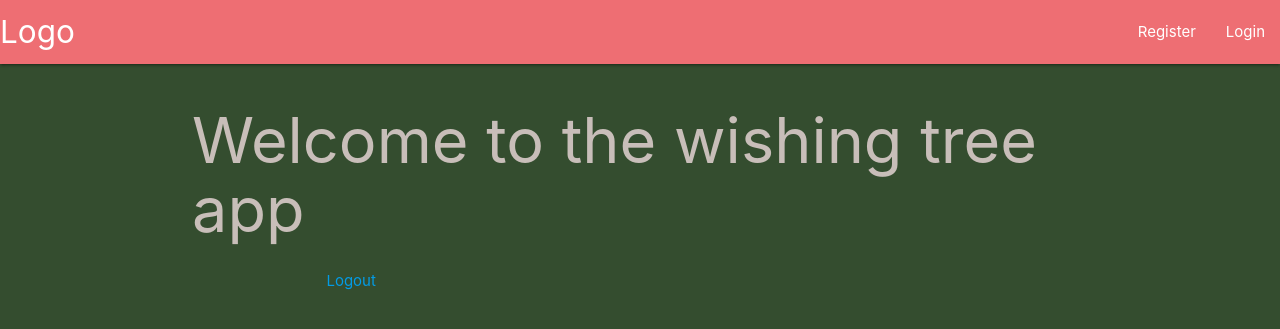
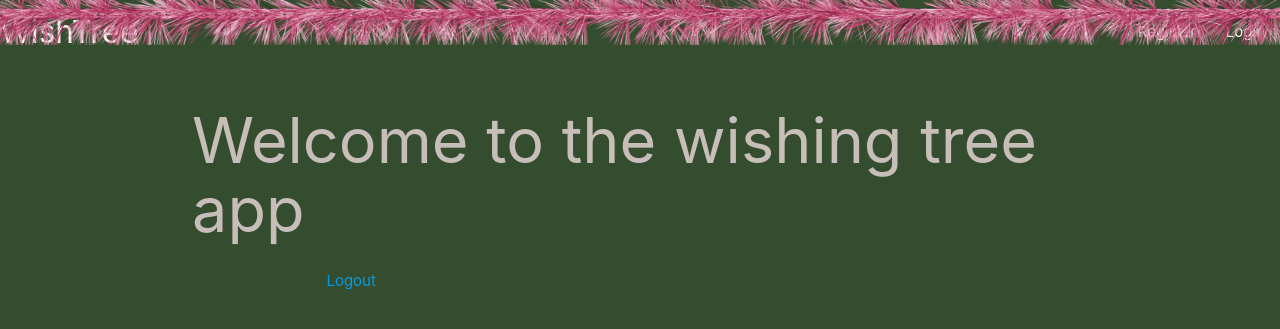
Before and after one commit to marina601/team11-CI-Christmas-Hackathon, a Flask app: page / in a window 1280 px wide. Shown: the top 329 px of the page. Run offline with Flask 2, Linux system fonts and the light colour scheme; data that the repository does not hold is empty; some libraries are stand-ins or nearby versions.

Commit message:
tinsel image added for use as bottom border of navbar, index.html file in root removed

```diff
--- a/static/css/style.css
+++ b/static/css/style.css
@@ -20,6 +20,24 @@ body {
 }
 
     /* Navbar */
+nav {
+    background-color: transparent;
+    box-shadow: none;
+}
+
+.nav-wrapper::after {
+    content: '';
+    display: block;
+    height: 60px;
+    background-image: url(../images/tinsel.png);
+    background-repeat: no-repeat;
+    background-position: center center;
+    background-size: cover;
+    position: relative;
+    top: -15px;
+    filter: hue-rotate(90deg);
+}
+
 nav .sidenav-trigger {
     display: flex;
     flex-direction: row;
--- a/templates/components/_navbar.html
+++ b/templates/components/_navbar.html
@@ -1,6 +1,6 @@
 <nav>
     <div class="nav-wrapper">
-        <a href="#" class="brand-logo">Logo</a>
+        <a href="#" class="brand-logo">WishTree</a>
 
         <a href="#" data-target="mobile-toggler" class="sidenav-trigger">
             <i class="fas fa-candy-cane"></i>
@@ -9,10 +9,10 @@
         <ul id="nav-mobile" class="right hide-on-med-and-down">
             {% if session.user %}
                 <li>
-                    <a href="">Wishing Tree</a>
+                    <a href="#">Wishing Tree</a>
                 </li>
                 <li>
-                    <a href="">Add Wish</a>
+                    <a href="#">Add Wish</a>
                 </li>
                 <li>
                     <a href="{{ url_for('logout') }}">Logout</a>
@@ -35,10 +35,10 @@
             <a href="{{ url_for('index') }}">Home</a>
         </li>
         <li>
-            <a href="">Wishing Tree</a>
+            <a href="#">Wishing Tree</a>
         </li>
         <li>
-            <a href="">Add Wish</a>
+            <a href="#">Add Wish</a>
         </li>
         <li>
             <a href="{{ url_for('logout') }}">Logout</a>
```
Also changed, not shown: other parts of static/css/style.css (+38 -1 lines), index.html (deleted, +0 -12 lines), static/images/tinsel.png (added).
